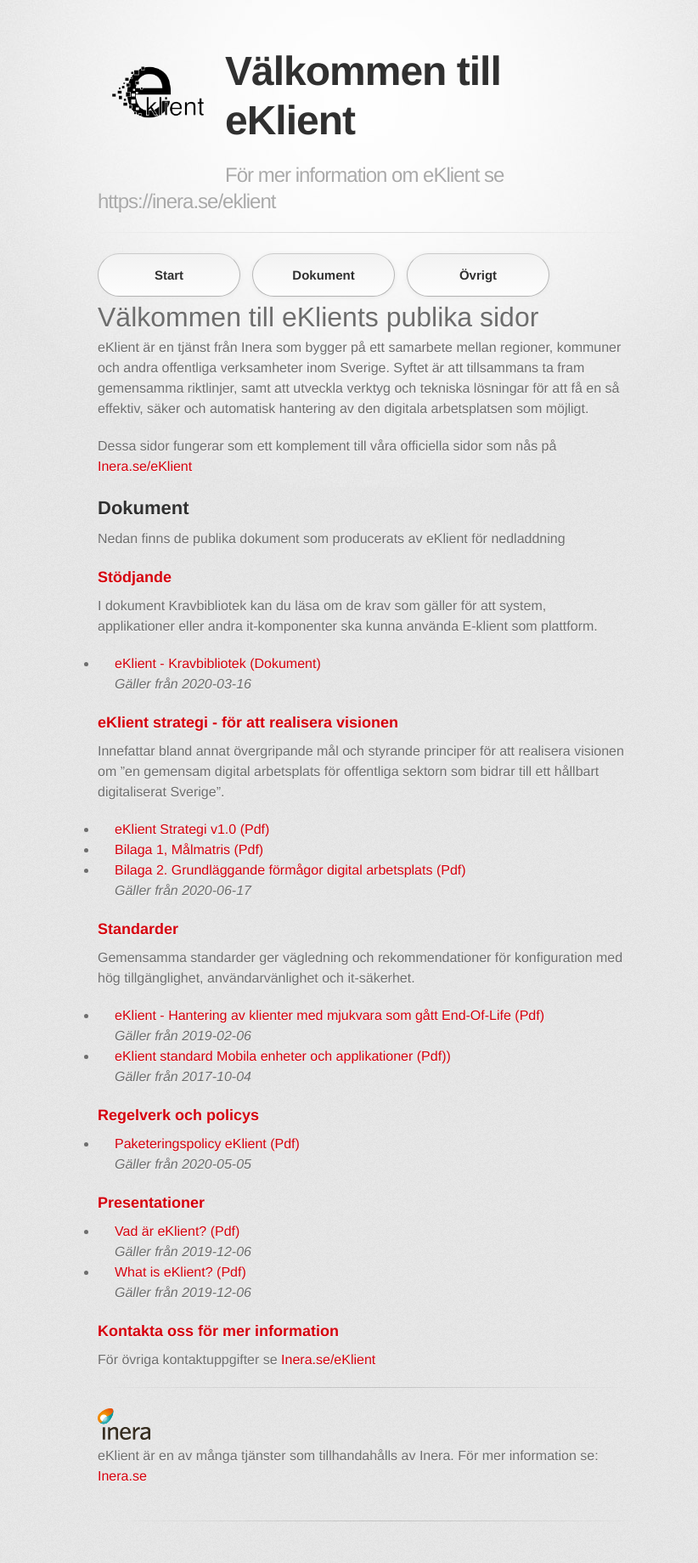
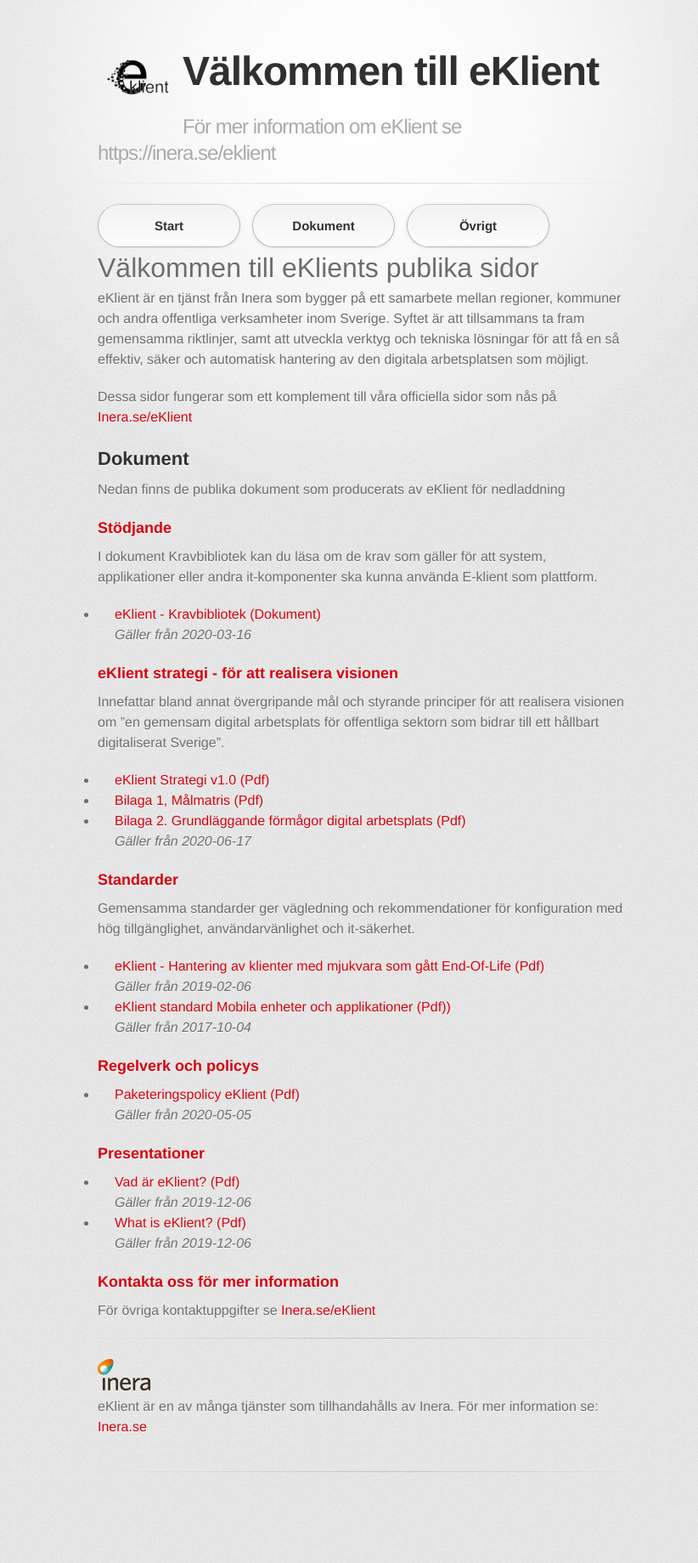
Before and after one commit to eKlient/eKlient.github.io, a Jekyll site: the page built from README.md, in a window 1280 px wide. Shown: the whole page at 85% size, without its empty margins (215-1037 px from the left). Built offline with Jekyll 4.4.1, drawn with Linux system fonts in a browser that asks for light colours; some web fonts are replaced; our own code applies the rules of GitHub Pages for plain Markdown files; after the commit the page ends 1781 px from its top, so only the background shows below that.

Commit message:
Update default.html

```diff
--- a/_layouts/default.html
+++ b/_layouts/default.html
@@ -20,7 +20,7 @@
         <header>
 
 <div>
-    <p style="float: left;"><img src="logo.png" width="150"></p>
+    <p style="float: left;"><img src="logo.png" width="100"></p>
     <p><h1>Välkommen till eKlient</h1></p>
     <p><h2>{{ page.description | default: site.description | default: site.github.project_tagline }}</h2></p>
 </div>
```
